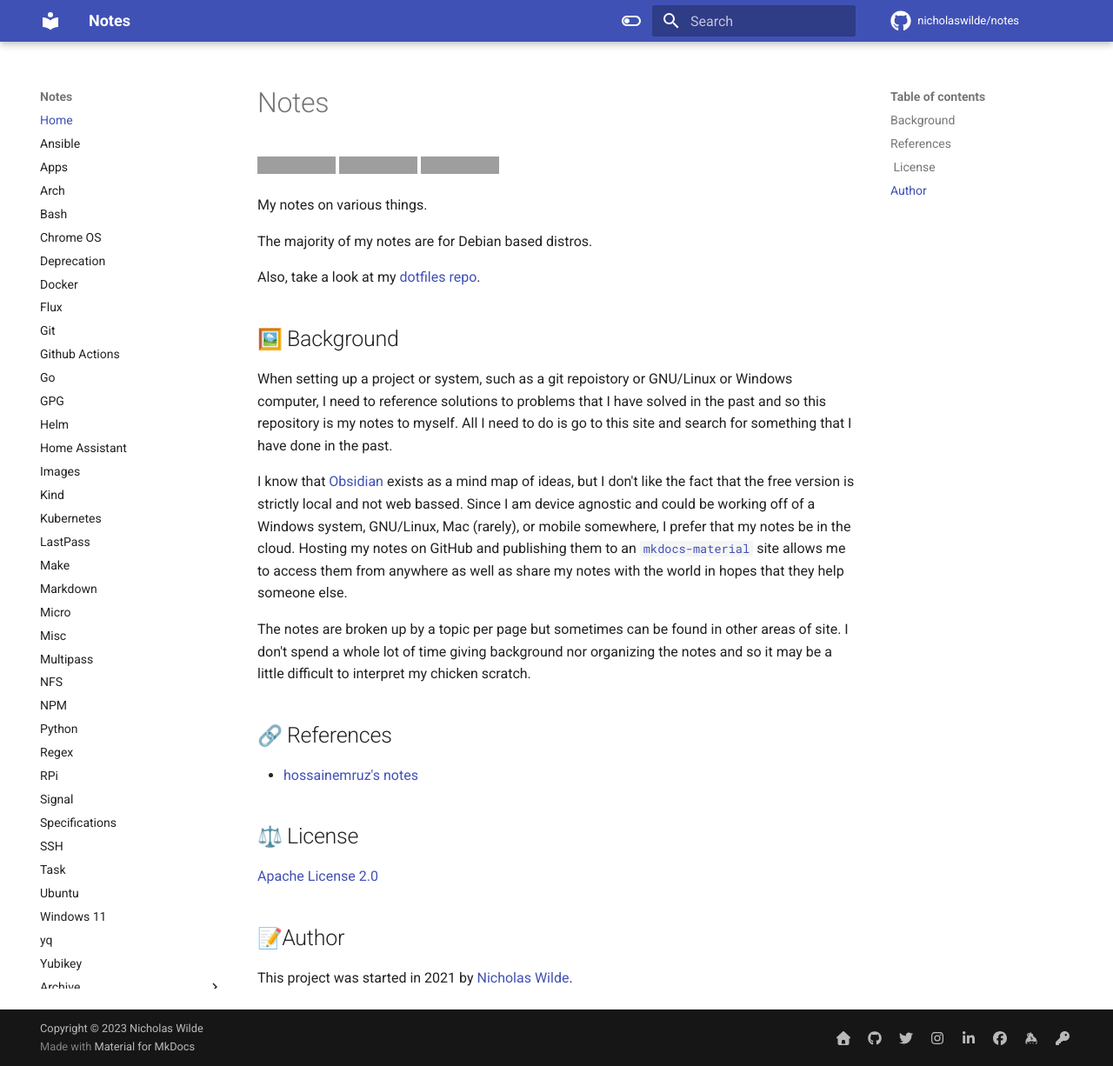
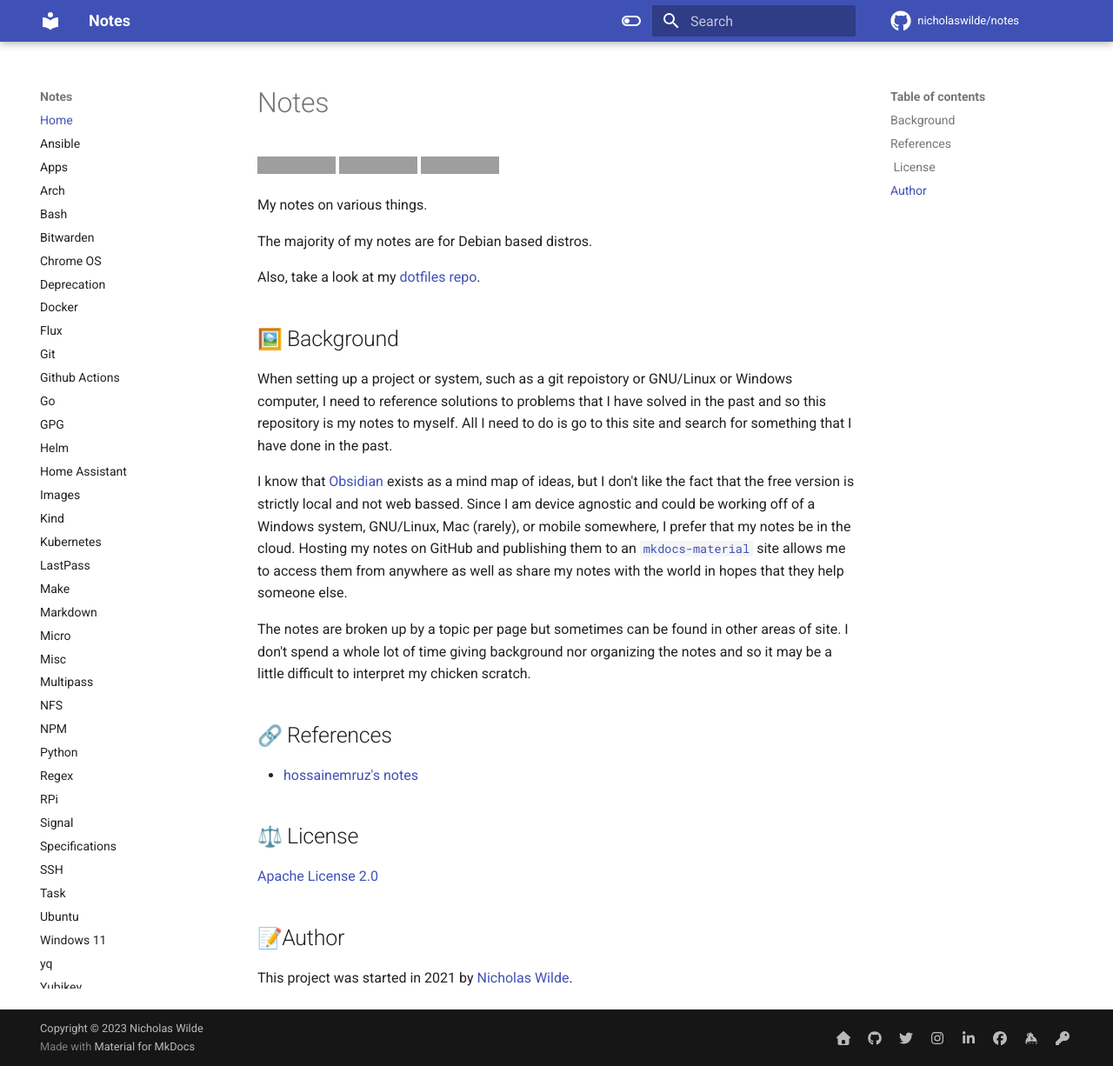
Before and after one commit to nicholaswilde/notes, an MkDocs documentation site: the page built from docs/index.md, in a window 1280 px wide and 1226 px high. Shown: the whole window at 87% size. Built offline with MkDocs 1.6.1 and Material for MkDocs 9.7.7, drawn with Linux system fonts in a browser that asks for light colours; emoji names are drawn with the system emoji font; comment, search, counter and statistics services are not loaded; grey boxes are pictures that could not be loaded.

Commit message:
feat: add bitwarden
Signed-off-by: nιcнolaѕ wιlde <ncwilde43@gmail.com>

```diff
--- a/mkdocs.yml
+++ b/mkdocs.yml
@@ -18,6 +18,7 @@
   - Apps: apps.md
   - Arch: arch.md
   - Bash: bash.md
+  - Bitwarden: bitwarden.md
   - Chrome OS: chromeos.md
   - Deprecation: deprecation.md
   - Docker: docker.md
```
